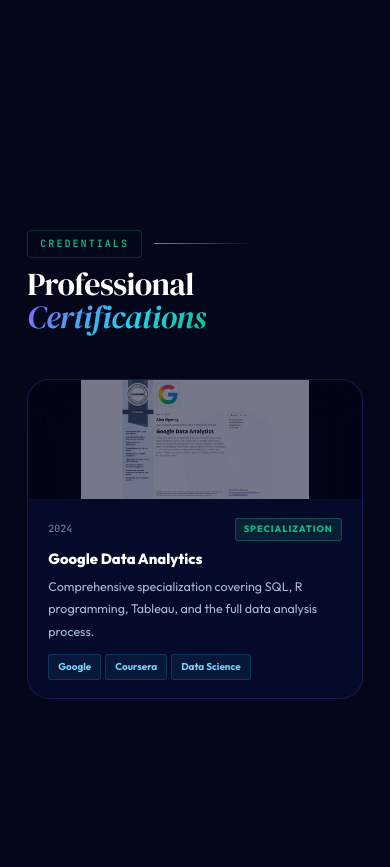
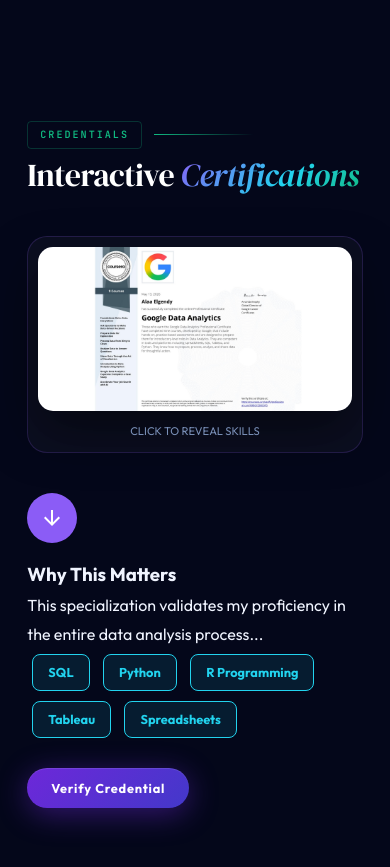
Before and after one commit to alaaelgendy22/Alaa-Elgendy, a plain HTML site: page index.html in a window 390 px wide. Shown: the part 5340-6207 px from the top of the page. Drawn offline with Linux system fonts and the light colour scheme.

Commit message:
Update index.html

```diff
--- a/index.html
+++ b/index.html
@@ -517,6 +517,72 @@
   .proj-card.featured{grid-column:span 1;}
   #dots{display:none;}
   .stats-row{gap:20px;}
+
+/* ─── Interactive Certificates CSS (FINAL VERSION) ─── */
+.cert-flex-container {
+  display: flex; gap: 40px; align-items: center; flex-wrap: wrap; margin-top: 40px;
+}
+
+.cert-hero-card {
+  flex: 1; min-width: 300px; position: relative; border-radius: 20px;
+  padding: 10px; background: rgba(255,255,255,0.03); border: 1px solid rgba(139,92,246,0.2);
+  cursor: pointer; transition: transform 0.4s;
+  overflow: visible !important; /* مهم جداً عشان المهارات تطير بره حدود الكارت */
+}
+
+.cert-hero-card:hover { transform: scale(1.02); }
+
+.cert-img-container { border-radius: 15px; overflow: hidden; box-shadow: 0 20px 50px rgba(0,0,0,0.5); }
+.cert-img-container img { width: 100%; display: block; }
+
+.cert-details { flex: 1; min-width: 300px; }
+
+.importance-arrow {
+  width: 50px; height: 50px; background: var(--violet-m); border-radius: 50%;
+  display: flex; align-items: center; justify-content: center; margin-bottom: 15px;
+  animation: bounce 2s infinite;
+}
+.importance-arrow svg { fill: white; width: 30px; }
+
+@keyframes bounce { 0%, 20%, 50%, 80%, 100% {transform: translateY(0);} 40% {transform: translateY(-10px);} 60% {transform: translateY(-5px);} }
+
+/* ─── ستايل المهارات اللي بتطير ─── */
+.skill-bubble {
+  position: absolute;
+  pointer-events: none;
+  z-index: 9999;
+  font-weight: bold;
+  padding: 8px 16px;
+  border-radius: 50px;
+  background: linear-gradient(135deg, var(--violet-m), var(--cyan));
+  color: white;
+  font-size: 0.8rem;
+  white-space: nowrap;
+  box-shadow: 0 4px 15px rgba(0,0,0,0.3);
+  animation: flyOut 1.5s ease-out forwards;
+}
+
+@keyframes flyOut {
+  0% {
+    opacity: 1;
+    transform: translate(-50%, -50%) scale(0.5);
+  }
+  100% {
+    opacity: 0;
+    /* بيستخدم القيم العشوائية اللي الجافا سكريبت بيبعتها */
+    transform: translate(calc(-50% + var(--x)), calc(-50% + var(--y))) scale(1.5);
+  }
+}
+
+.skill-mini-card {
+  display: inline-block; padding: 6px 15px; background: rgba(34, 211, 238, 0.1);
+  border: 1px solid var(--cyan); border-radius: 8px; font-size: 0.8rem; margin: 5px;
+  color: var(--cyan); font-weight: bold;
+}
+
+.click-hint {
+  text-align: center; font-size: 0.7rem; color: var(--muted); margin-top: 10px; text-transform: uppercase;
+}
 }
 </style>
 </head>
@@ -761,37 +827,52 @@
 
 <!-- ══════════════ certificates ══════════════ -->
 <section class="sec" id="certificates" data-idx="5">
-  <div style="width:100%; max-width:1300px; margin:0 auto;">
+  <div style="width:100%; max-width:1300px; margin:0 auto; position:relative;">
+
     <div class="eyebrow rv">
       <span class="etag" data-en="Credentials" data-ar="الشهادات">Credentials</span>
       <span class="eline"></span>
     </div>
-    <h2 class="stitle rv" data-en="Professional <span class='g'>Certifications</span>" data-ar="الشهادات <span class='g'>المهنية</span>">
-      Professional <span class="g">Certifications</span>
+
+    <h2 class="stitle rv" data-en="Interactive <span class='g'>Certifications</span>" data-ar="الشهادات <span class='g'>التفاعلية</span>">
+      Interactive <span class="g">Certifications</span>
     </h2>
 
-    <div class="proj-grid">
-      <div class="proj-card rv" onclick="window.open('https://www.coursera.org/account/accomplishments/specialization/N9BGYZ8IOOP5', '_blank')" style="cursor: pointer;">
-        <div class="proj-img" style="padding:0; overflow:hidden; background:#000; display:flex; align-items:center; justify-content:center;">
-           <img src="CERTIFICATE_LANDING_PAGE~N9BGYZ8IOOP5.jpeg" alt="Google Data Analytics Certificate" style="width:100%; height:100%; object-fit:contain;">
+    <div class="cert-flex-container">
+      <div class="cert-hero-card rv" onclick="launchSkills(this)">
+        <div class="cert-glow"></div>
+        <div class="cert-img-container">
+          <img src="CERTIFICATE_LANDING_PAGE~N9BGYZ8IOOP5.jpeg" alt="Google Data Analytics Professional Certificate">
         </div>
-        <div class="proj-body">
-          <div class="proj-meta">
-            <span class="proj-yr">2024</span>
-            <span class="proj-badge" data-en="Specialization" data-ar="تخصص">Specialization</span>
-          </div>
-          <div class="proj-title" data-en="Google Data Analytics" data-ar="جوجل لتحليل البيانات">
-            Google Data Analytics
-          </div>
-          <div class="proj-desc" data-en="Comprehensive specialization covering SQL, R programming, Tableau, and the full data analysis process." data-ar="تخصص شامل يغطي SQL، وبرمجة R، وTableau، وعملية تحليل البيانات بالكامل.">
-            Comprehensive specialization covering SQL, R programming, Tableau, and the full data analysis process.
-          </div>
-          <div class="proj-tags">
-            <span class="proj-tag">Google</span>
-            <span class="proj-tag">Coursera</span>
-            <span class="proj-tag">Data Science</span>
-          </div>
+        <div class="click-hint" data-en="Click to reveal skills" data-ar="اضغطي لإظهار المهارات">Click to reveal skills</div>
+      </div>
+
+      <div class="cert-details rv">
+        <div class="importance-arrow">
+          <svg viewBox="0 0 24 24" width="24" height="24">
+            <path d="M20 12l-1.41-1.41L13 16.17V4h-2v12.17l-5.58-5.59L4 12l8 8 8-8z" fill="white"/>
+          </svg>
         </div>
+
+        <h3 class="detail-title" data-en="Why This Matters" data-ar="لماذا هذه الشهادة؟">Why This Matters</h3>
+
+        <p class="detail-text"
+           data-en="This specialization validates my proficiency in the entire data analysis process—from asking the right questions to data cleaning, SQL analysis, R programming, and Tableau visualization."
+           data-ar="تؤكد هذه الشهادة كفاءتي في عملية تحليل البيانات بالكامل؛ بدءاً من طرح الأسئلة الصحيحة، ومروراً بتنظيف البيانات وتحليلها باستخدام SQL، وصولاً للبرمجة بلغة R والتمثيل البصري عبر Tableau.">
+           This specialization validates my proficiency in the entire data analysis process...
+        </p>
+
+        <div class="skills-learned-grid">
+          <div class="skill-mini-card"><span>SQL</span></div>
+          <div class="skill-mini-card"><span>Python</span></div>
+          <div class="skill-mini-card"><span>R Programming</span></div>
+          <div class="skill-mini-card"><span>Tableau</span></div>
+          <div class="skill-mini-card"><span>Spreadsheets</span></div>
+        </div>
+
+        <button class="btn btn-v" onclick="window.open('https://www.coursera.org/account/accomplishments/specialization/N9BGYZ8IOOP5', '_blank')" style="margin-top:25px;">
+          <span data-en="Verify Credential" data-ar="تحقق من الشهادة">Verify Credential</span>
+        </button>
       </div>
     </div>
   </div>
@@ -1050,6 +1131,36 @@
 
 // Initial hero reveal
 setTimeout(()=>document.querySelectorAll("#hero .rv").forEach((el,i)=>setTimeout(()=>el.classList.add("in"),i*110+200)),200);
+
+
+function launchSkills(el) {
+  // These are the skill bubbles that will float up
+  const skills = ['SQL 📊', 'Python 🐍', 'Tableau 🎨', 'R Stats 📈', 'Data Cleaning 🧹', 'BigQuery ☁️'];
+
+  for (let i = 0; i < 10; i++) {
+    setTimeout(() => {
+      const bubble = document.createElement('div');
+      bubble.className = 'skill-bubble';
+      bubble.innerText = skills[Math.floor(Math.random() * skills.length)];
+
+      // Calculate random flight directions
+      const x = (Math.random() - 0.5) * 400; // Horizontal spread
+      const y = -Math.random() * 300 - 100;  // Vertical lift
+
+      bubble.style.setProperty('--x', `${x}px`);
+      bubble.style.setProperty('--y', `${y}px`);
+
+      // Position bubbles relative to the certificate card
+      bubble.style.left = `50%`;
+      bubble.style.top = `40%`;
+
+      el.appendChild(bubble);
+
+      // Remove bubble after animation ends
+      setTimeout(() => bubble.remove(), 1500);
+    }, i * 120);
+  }
+}
 </script>
 </body>
 </html>
```
